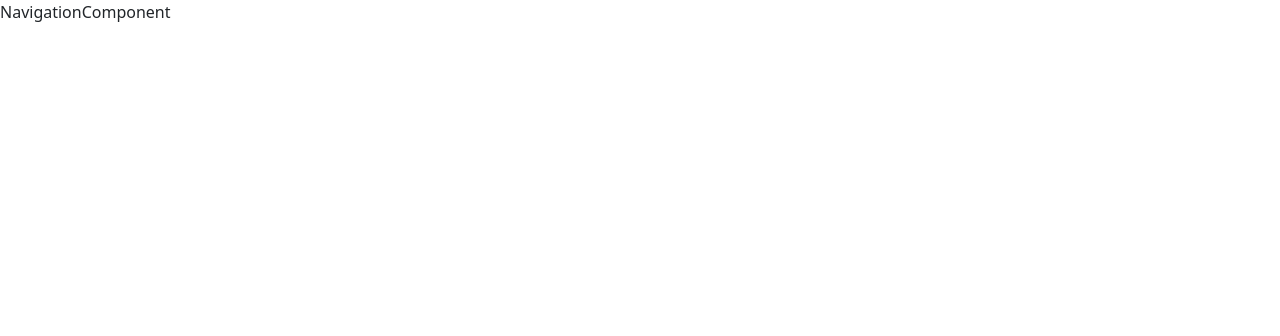
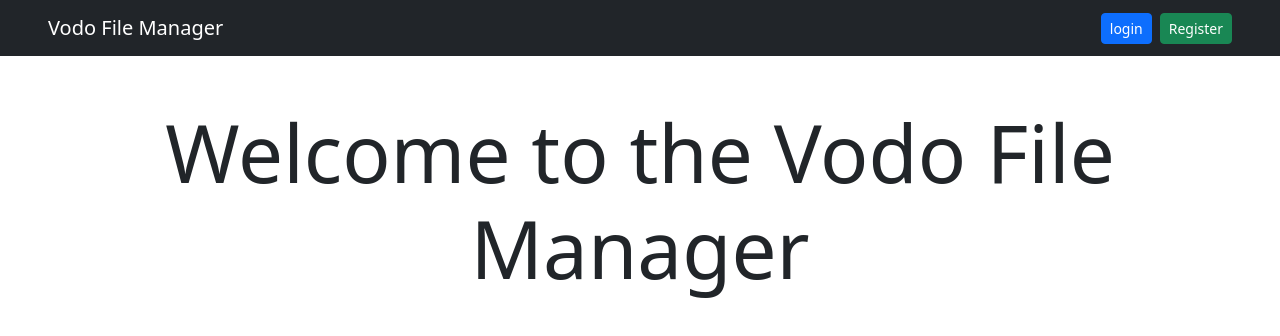
Before and after one commit to vishnu-vardanreddy/File-Manager-byReact, a React (Vite) app: page / in a window 1280 px wide. Shown: the top 336 px of the page. Built offline with nearby package versions, Linux system fonts and the light colour scheme.

Commit message:
Working for now

```diff
--- a/package.json
+++ b/package.json
@@ -15,7 +15,7 @@
     "react": "^18.3.1",
     "react-dom": "^18.3.1",
     "react-redux": "^9.1.2",
-    "redux": "^5.0.0",
+    "redux": "^4.2.1",
     "redux-devtools-extension": "^2.13.9",
     "redux-thunk": "^3.1.0"
   },
@@ -24,6 +24,7 @@
     "@types/react": "^18.3.3",
     "@types/react-dom": "^18.3.0",
     "@vitejs/plugin-react": "^4.3.1",
+    "@vitejs/plugin-react-swc": "^3.7.1",
     "eslint": "^9.9.0",
     "eslint-plugin-react": "^7.35.0",
     "eslint-plugin-react-hooks": "^5.1.0-rc.0",
--- a/src/Components/HomePageComponents/Navigation.jsx
+++ b/src/Components/HomePageComponents/Navigation.jsx
@@ -2,8 +2,27 @@ import React from "react";
 
 const NavigationComponent = () => {
     return (
-    <div>NavigationComponent</div>
-    )
+<nav className="navbar navbar-expand-lg navbar-dark bg-dark">
+        <a className = "navbar-brand ms-5"  href="/" >Vodo File Manager</a>
+        <ul className="navbar-nav ms-auto me-5">
+            <li className="nav-item mx-2">
+                <a className=" btn btn-primary btn-sm" href="/login">
+                    login
+                </a>
+            </li>
+            <li className="nav-item">
+                <a className=" btn btn-success btn-sm " href="/register">
+
+                    Register
+                </a>
+            </li>
+        </ul>
+
+
+        </nav>
+
+    );
+
 };
 
 export default NavigationComponent;
--- a/src/Pages/HomePage/HomePage.jsx
+++ b/src/Pages/HomePage/HomePage.jsx
@@ -5,9 +5,9 @@ export const HomePage = () => {
   return (
     <>
       <NavigationComponent/>
-
+        <h1 className="display-1 my-5 text-center"> Welcome to the Vodo File Manager</h1>
     </>
-  )
-}
+  );
+};
 
 export default HomePage
--- a/vite.config.js
+++ b/vite.config.js
@@ -13,14 +13,8 @@
 // });
 
 import { defineConfig } from 'vite';
-import react from '@vitejs/plugin-react';
+import react from '@vitejs/plugin-react-swc'; // Change to this if you installed it
 
 export default defineConfig({
   plugins: [react()],
-  build: {
-    sourcemap: true, // Enable source maps for production build
-  },
-  server: {
-    sourcemap: 'inline' // Use inline source maps for development server
-  }
 });
```
Also changed, not shown: 1 other file (tests, documents, lock files or other folders).
